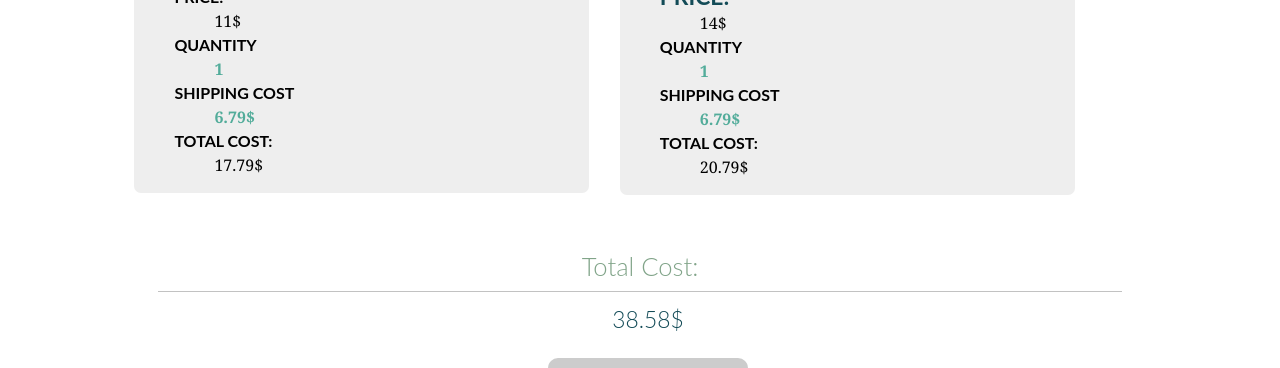
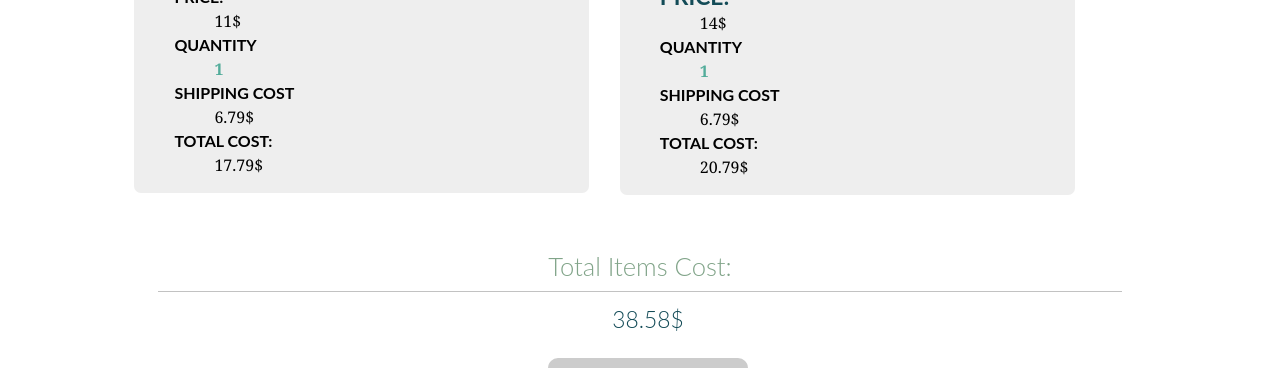
Before and after one commit to heartedmachine/ecommerce-website, a Jekyll site: the page built from cart.html, in a window 1280 px wide. Shown: the part 653-1021 px from the top of the page. Built offline with Jekyll 4.4.1, drawn with Linux system fonts in a browser that asks for light colours; some web fonts are replaced.

Commit message:
Added item cost and removed strong

```diff
--- a/cart.html
+++ b/cart.html
@@ -51,7 +51,7 @@ search2: doctor
 						<h6 class="no-border display-inline">Shipping Cost</h6>
 					</dt>
 						<dd>
-						<strong>6.79$</strong>
+						6.79$
 						</dd>
 
 						<dt>
@@ -89,7 +89,7 @@ search2: doctor
 						<h6 class="no-border display-inline">Shipping Cost</h6>
 					</dt>
 						<dd>
-						<strong>6.79$</strong>
+						6.79$
 						</dd>
 
 						<dt>
@@ -104,7 +104,7 @@ search2: doctor
 
 
 		<div class="unit gutter unit-s-1 text-center">
-				<h2>Total Cost:</h2>
+				<h2>Total Items Cost:</h2>
 				<dl>
 					<dt>
 						<h3 class="no-border display-inline">38.58$</h3>
```
